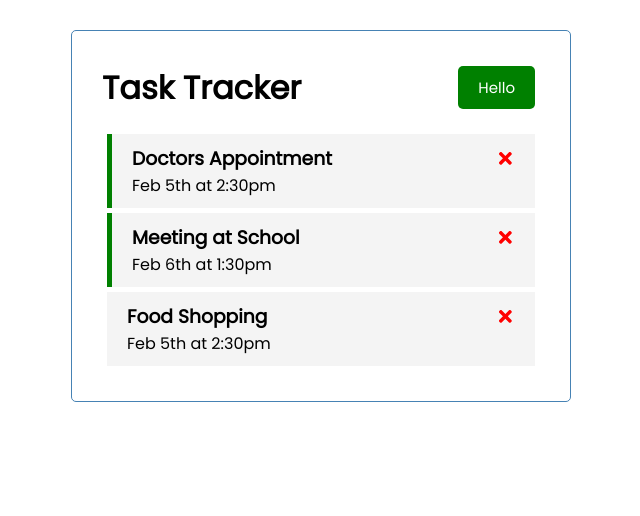
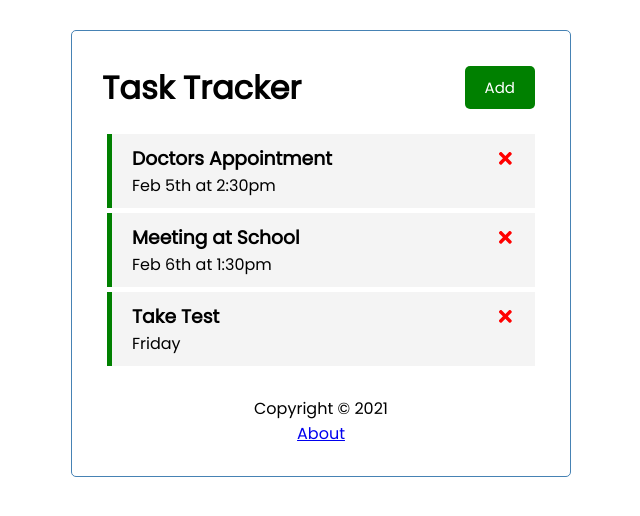
Before and after one commit to dcoppage86/react-task-tracker-tutorial, a React (Create React App) app: page / in a window 1280 px wide. Shown: the top 516 px of the page, without its empty margins (319-959 px from the left). Built offline with nearby package versions, Linux system fonts and the light colour scheme; data requests are answered from the project's data file.

Commit message:
finished

```diff
--- /dev/null
+++ b/db.json
@@ -0,0 +1,22 @@
+{
+  "tasks": [
+    {
+      "id": 1,
+      "text": "Doctors Appointment",
+      "day": "Feb 5th at 2:30pm",
+      "reminder": true
+    },
+    {
+      "id": 2,
+      "text": "Meeting at School",
+      "day": "Feb 6th at 1:30pm",
+      "reminder": true
+    },
+    {
+      "text": "Take Test",
+      "day": "Friday",
+      "reminder": "false",
+      "id": 3
+    }
+  ]
+}
--- a/package.json
+++ b/package.json
@@ -6,9 +6,11 @@
     "@testing-library/jest-dom": "^5.14.1",
     "@testing-library/react": "^11.2.7",
     "@testing-library/user-event": "^12.8.3",
+    "json-server": "^0.16.3",
     "react": "^17.0.2",
     "react-dom": "^17.0.2",
     "react-icons": "^4.2.0",
+    "react-router-dom": "^5.2.0",
     "react-scripts": "4.0.3",
     "web-vitals": "^1.1.2"
   },
@@ -16,7 +18,8 @@
     "start": "react-scripts start",
     "build": "react-scripts build",
     "test": "react-scripts test",
-    "eject": "react-scripts eject"
+    "eject": "react-scripts eject",
+    "server": "json-server --watch db.json --port 5000"
   },
   "eslintConfig": {
     "extends": [
--- a/src/App.js
+++ b/src/App.js
@@ -1,60 +1,103 @@
 // import React from 'react'
-import { useState } from 'react'
+import { useState, useEffect } from 'react'
+import {BrowserRouter as Router, Route} from 'react-router-dom'
 import Header from './components/Header'
+import Footer from './components/Footer'
 import Tasks from './components/Tasks'
 import AddTask from './components/AddTask'
+import About from './components/About'
 
-function App() {
+
+const App = () => {
   const [showAddTask, setShowAddTask] = useState(false)
-  const [tasks, setTasks] = useState([
-    {
-        id: 1,
-        text: 'Doctors Appointment',
-        day: 'Feb 5th at 2:30pm',
-        reminder: true,
+  const [tasks, setTasks] = useState([])
 
+  useEffect(() => {
+    const getTasks = async () => {
+      const tasksFromServer = await fetchTasks()
+      setTasks(tasksFromServer)
+    }
+
+    getTasks()
+  }, [])
+
+// Fetch Tasks
+  const fetchTasks = async () => {
+    const res = await fetch('http://localhost:5000/tasks')
+    const data =  await res.json()
+
+    return data
+  }
+// Fetch Task
+  const fetchTask = async (id) => {
+    const res = await fetch(`http://localhost:5000/tasks/${id}`)
+    const data =  await res.json()
+
+    return data
+  }
+
+// Add Task
+
+const addTask = async (task) => {
+  const res = await fetch('http://localhost:5000/tasks', {
+    method: 'POST',
+    headers: {
+      'Content-type': 'application/json'
     },
-    {
-        id: 2,
-        text: 'Meeting at School',
-        day: 'Feb 6th at 1:30pm',
-        reminder: true,
+    body: JSON.stringify(task)
+  })
 
-    },
-    {
-        id: 3,
-        text: 'Food Shopping',
-        day: 'Feb 5th at 2:30pm',
-        reminder: false,
+  const data = await res.json()
 
-    }
-])
-
-// add task
-
-const addTask = (task) => {
-  const id = Math.floor(Math.random() * 10000) + 1
-  const newTask = { id, ...task}
-  setTasks([...tasks, newTask])
+  setTasks([...tasks, data])
+  // const id = Math.floor(Math.random() * 10000) + 1
+  // const newTask = { id, ...task}
+  // setTasks([...tasks, newTask])
 }
 
-// delete task
+// Delete Task
 
-const deleteTask = (id) => {
+const deleteTask = async (id) => {
+  await fetch(`http://localhost:5000/tasks/${id}`, {
+    method: 'DELETE'
+  })
+
   setTasks(tasks.filter((task) => task.id !== id))
 }
 
-// toggle reminder
-const toggleReminder = (id) => {
-  setTasks(tasks.map((task) => task.id === id ? {...task, reminder: !task.reminder} : task))
+// Toggle Reminder
+const toggleReminder = async (id) => {
+  const taskToToggle =  await fetchTask(id)
+  const updTask = {...taskToToggle,
+  reminder: !taskToToggle.reminder}
+
+  const res = await fetch(`http://localhost:5000/tasks/${id}`, {
+    method: 'PUT',
+    headers: {
+      'Content-type': 'application/json'
+    },
+    body: JSON.stringify(updTask)
+  })
+
+  const data = await res.json()
+
+  setTasks(tasks.map((task) => task.id === id ? {...task, reminder: data.reminder} : task))
 }
 
   return (
-    <div className="container">
-      <Header  onAdd={() => setShowAddTask(!showAddTask)} />
-      {showAddTask && <AddTask onAdd={addTask} />}
-      {tasks.length > 0 ?<Tasks tasks={tasks} onDelete={deleteTask} onToggle={toggleReminder}/> : 'No Tasks To Show'}
+    <Router>
+      <div className="container">
+      <Header  onAdd={() => setShowAddTask(!showAddTask)} showAdd={showAddTask} />
+      <Route path='/' exact render={(props) => (
+        <>
+        {showAddTask && <AddTask onAdd={addTask} />}
+        {tasks.length > 0 ?<Tasks tasks={tasks} onDelete={deleteTask} onToggle={toggleReminder}/> : 'No Tasks To Show'}
+        </>
+      )}/>
+      <Route path='/about' component={About} />
+      <Footer />
     </div>
+    </Router>
   );
 }
 
--- /dev/null
+++ b/src/components/About.js
@@ -0,0 +1,12 @@
+import { Link } from 'react-router-dom'
+
+const About = () => {
+    return (
+        <div>
+            <h4>Version 1.0.0</h4>
+            <Link to="/">Go Back</Link>
+        </div>
+    )
+}
+
+export default About
--- /dev/null
+++ b/src/components/Footer.js
@@ -0,0 +1,12 @@
+import { Link } from 'react-router-dom'
+
+const Footer = () => {
+    return (
+        <footer>
+            <p>Copyright &copy; 2021</p>
+            <Link to="/about">About</Link>
+        </footer>
+    )
+}
+
+export default Footer
--- a/src/components/Header.js
+++ b/src/components/Header.js
@@ -1,12 +1,16 @@
 import PropTypes from 'prop-types'
+import { useLocation } from 'react-router-dom'
 import Button from './Button'
 
-const Header = ({ title, onAdd }) => {
+const Header = ({ title, onAdd, showAdd }) => {
+    const location = useLocation()
 
     return (
         <header className='header'>
             <h1>{title}</h1>
-            <Button color='green' text='Hello' onClick={onAdd}/>
+            {location.pathname === '/' &&(
+                <Button color={showAdd ? 'red' : 'green'} text={showAdd ? 'Close' : 'Add'} onClick={onAdd}/>
+            )}
         </header>
     )
 }
```
Also changed, not shown: 1 other file (tests, documents, lock files or other folders).
